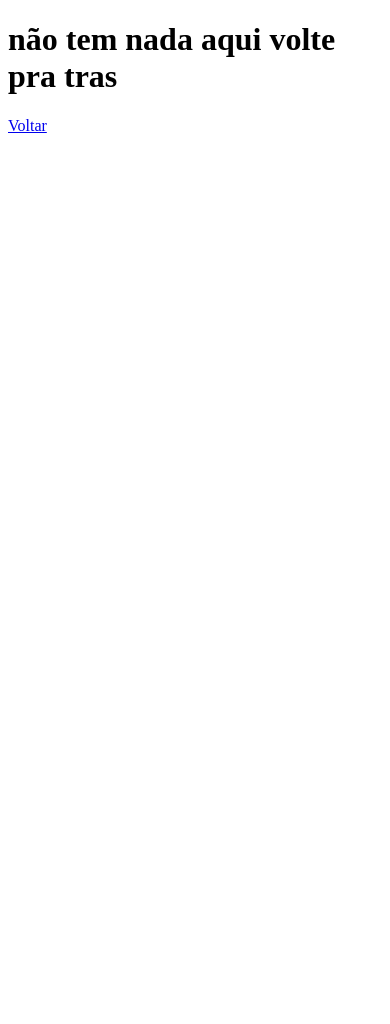
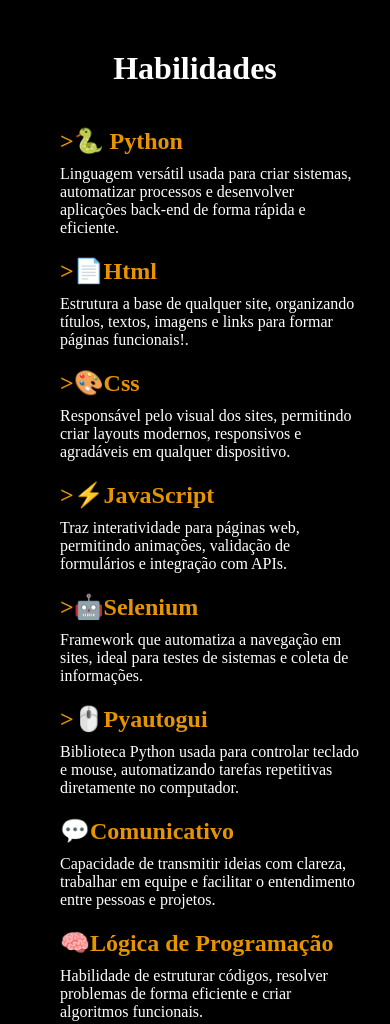
Before and after one commit to ErickDev-tech/Site-E.P, a plain HTML site: page habilidades.html in a window 390 px wide. Before the commit the page ends 844 px from the top, so only its background shows below. Drawn offline with Linux system fonts and the light colour scheme; a web font is replaced by a local one.

Commit message:
Versão3

```diff
--- a/estilo.css
+++ b/estilo.css
@@ -36,7 +36,7 @@ main{
 
     background-color: black;
     color: white;
-    height: 800px;
+
     border-radius: 30px;
 
 }
@@ -142,6 +142,7 @@ nav > a:hover{
     background-color: var(--cor3);
     border-radius: 30px;
     transition-duration: 0.5s;
+    text-shadow: 1px 1px 1px black;
 
 
 }
@@ -161,7 +162,7 @@ justify-content: end;
 margin-top: 180px;
 }
 
-footer >img{
+footer > a > img{
 
     width: 30px;
     padding-right: 10px;
@@ -194,7 +195,7 @@ justify-content: center;
 
 nav > a{
 
-    font-size: 17px;
+    font-size: 16px;
 
 }
 
@@ -206,7 +207,7 @@ main > header {
 
 #Eu > img {
 
-    width: 200px;
+    width: 150px;
     margin-right: 80px;
 }
 
@@ -219,15 +220,10 @@ main > header {
 
 #conteudo > p{
 
-    width: 340px;
+    width: 300px;
 
 }
 
-#conteudo > a{
-
-
-
-}
 
 footer{
 
@@ -238,3 +234,37 @@ footer{
 
 
 }
+
+#habilidades > h1{
+
+    text-align: center;
+    padding-top: 20px;
+    font-family: var(--fonte-principal);
+
+}
+
+#habilidades > div {
+
+    margin-top: 20px;
+    margin-left: 30px;
+
+
+}
+
+#habilidades > div > h2{
+
+    font-family: var(--fonte-secundaria);
+    color: var(--cor4);
+    text-shadow: 1px 1px 1px black;
+    padding-top: 20px;
+    margin-bottom: 10px;
+
+}
+
+#habilidades > div > p {
+
+    width: 300px;
+    font-family: var(--fonte-principal);
+    font-weight: 300;
+
+}
--- a/habilidades.html
+++ b/habilidades.html
@@ -4,12 +4,43 @@
     <meta charset="UTF-8">
     <meta name="viewport" content="width=device-width, initial-scale=1.0">
     <title>Habilidades</title>
+    <link rel="stylesheet" href="estilo.css">
 </head>
 <body>
-    <h1>
-        não tem nada aqui volte pra tras
-    </h1>
 
-    <a href="index.html">Voltar</a>
+    <main id="habilidades">
+
+        <h1>Habilidades</h1>
+        <div>
+            <h2>>🐍 Python</h2>
+            <p>Linguagem versátil usada para criar sistemas, automatizar processos e desenvolver aplicações back-end de forma rápida e eficiente.</p>
+
+            <h2>>📄Html</h2>
+            <p>Estrutura a base de qualquer site, organizando títulos, textos, imagens e links para formar páginas funcionais!.</p>
+
+            <h2>>🎨Css</h2>
+            <p>Responsável pelo visual dos sites, permitindo criar layouts modernos, responsivos e agradáveis em qualquer dispositivo.</p>
+
+            <h2>>⚡JavaScript</h2>
+            <p>Traz interatividade para páginas web, permitindo animações, validação de formulários e integração com APIs.</p>
+
+            <h2>>🤖Selenium</h2>
+            <p>Framework que automatiza a navegação em sites, ideal para testes de sistemas e coleta de informações.</p>
+
+            <h2>>🖱️Pyautogui</h2>
+            <p>Biblioteca Python usada para controlar teclado e mouse, automatizando tarefas repetitivas diretamente no computador.</p>
+
+            <h2>💬Comunicativo </h2>
+            <p>Capacidade de transmitir ideias com clareza, trabalhar em equipe e facilitar o entendimento entre pessoas e projetos.</p>
+
+            <h2>🧠Lógica de Programação </h2>
+            <p>Habilidade de estruturar códigos, resolver problemas de forma eficiente e criar algoritmos funcionais.</p>
+
+        </div>
+
+    </main>
+
+
+
 </body>
 </html>
```
Also changed, not shown: index.html (+3 -3 lines).
